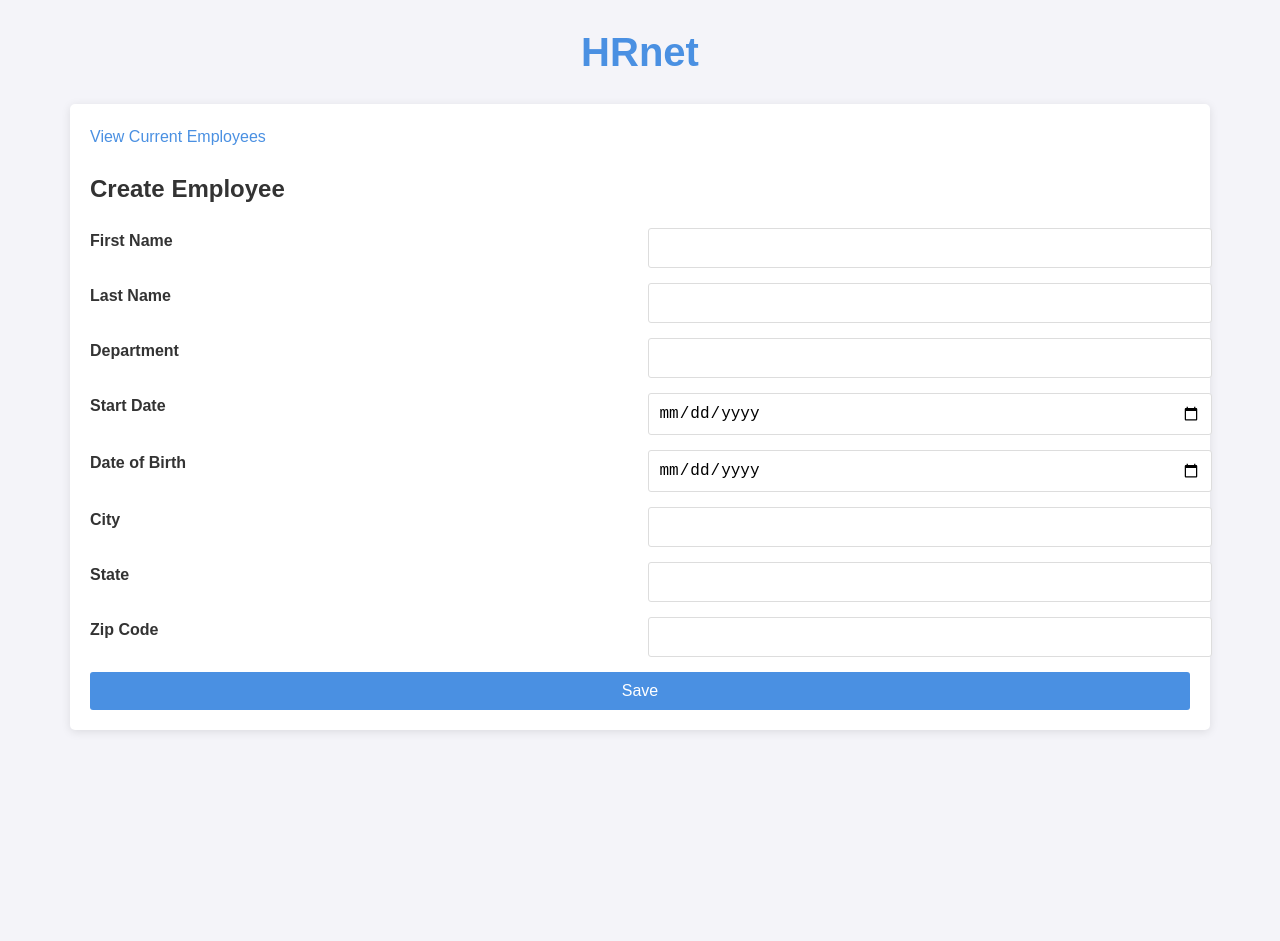
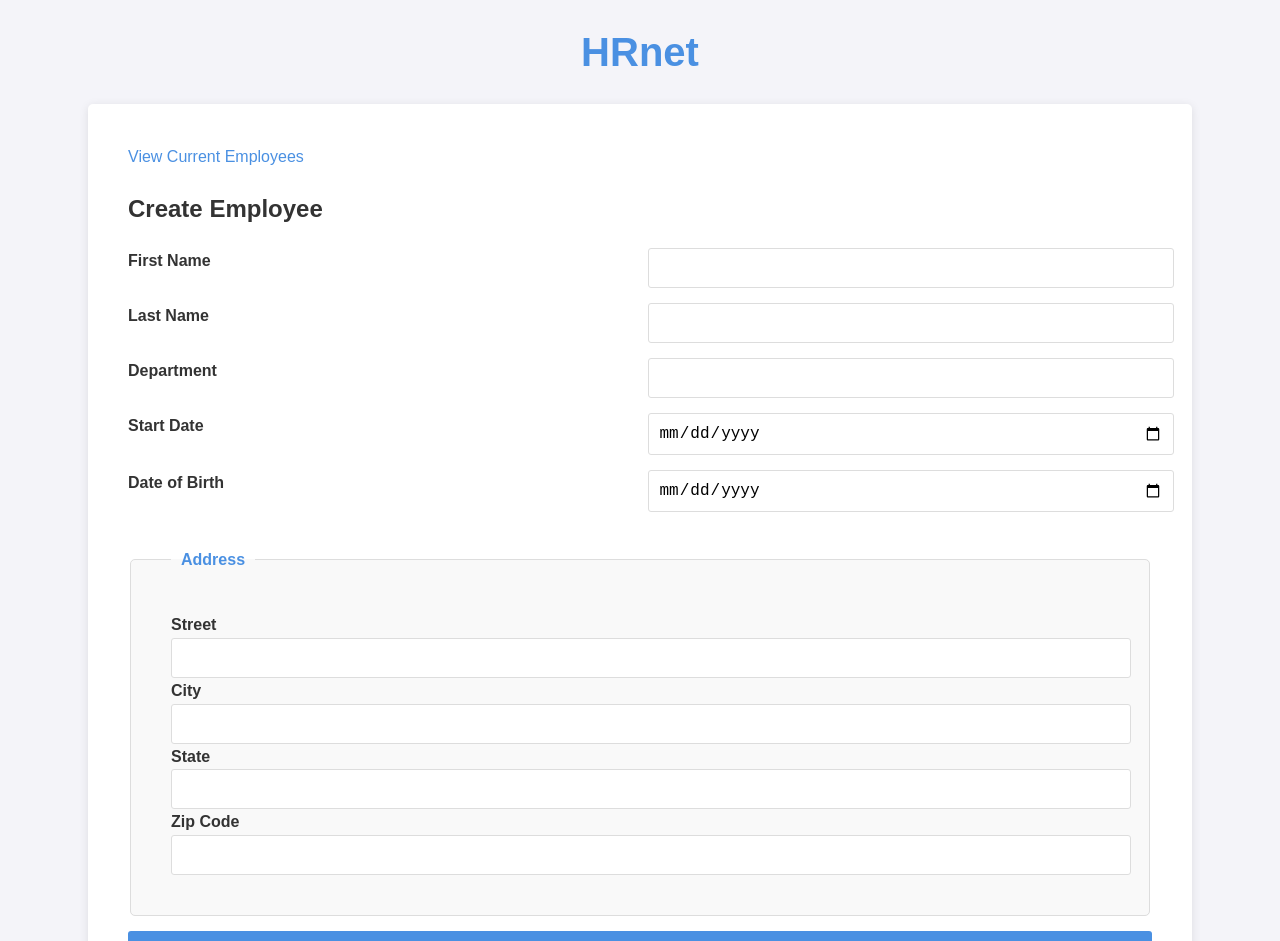
Before and after one commit to Courleciel/WealthHealth_project, a React (Create React App) app in the folder wealthhealth_project/: page / in a window 1280 px wide. Shown: the top 941 px of the page. Before the commit the page ends 800 px from the top, so only its background shows below. Built offline with nearby package versions, Linux system fonts and the light colour scheme.

Commit message:
add street & address section

```diff
--- a/wealthhealth_project/src/App.css
+++ b/wealthhealth_project/src/App.css
@@ -15,9 +15,9 @@ body {
 
 .container {
   width: 90%;
-  max-width: 1100px;
+  max-width: 1024px;
   margin: 20px auto;
-  padding: 20px;
+  padding: 40px;
   background: #fff;
   border-radius: 5px;
   box-shadow: 0 2px 10px rgba(0, 0, 0, 0.1);
@@ -48,6 +48,21 @@ form input, form select {
   border: 1px solid #ddd;
   border-radius: 3px;
   width: 100%;
+}
+
+form fieldset {
+  grid-column: span 2;
+  border: 1px solid #ddd;
+  padding: 40px;
+  border-radius: 5px;
+  margin-top: 20px;
+  background-color: #f9f9f9;
+}
+
+form fieldset legend {
+  padding: 0 10px;
+  font-weight: bold;
+  color: #4a90e2;
 }
 
 form button {
--- a/wealthhealth_project/src/pages/CreateEmployee/CreateEmployee.jsx
+++ b/wealthhealth_project/src/pages/CreateEmployee/CreateEmployee.jsx
@@ -13,6 +13,7 @@ const CreateEmployee = () => {
     department: "",
     startDate: "",
     dateOfBirth: "",
+    street: "",
     city: "",
     state: "",
     zipCode: "",
@@ -39,28 +40,80 @@ const CreateEmployee = () => {
         <h2>Create Employee</h2>
         <form onSubmit={handleSubmit}>
           <label htmlFor="firstName">First Name</label>
-          <input type="text" id="firstName" value={formData.firstName} onChange={handleChange} />
+          <input
+            type="text"
+            id="firstName"
+            value={formData.firstName}
+            onChange={handleChange}
+          />
 
           <label htmlFor="lastName">Last Name</label>
-          <input type="text" id="lastName" value={formData.lastName} onChange={handleChange} />
+          <input
+            type="text"
+            id="lastName"
+            value={formData.lastName}
+            onChange={handleChange}
+          />
 
           <label htmlFor="department">Department</label>
-          <input type="text" id="department" value={formData.department} onChange={handleChange} />
+          <input
+            type="text"
+            id="department"
+            value={formData.department}
+            onChange={handleChange}
+          />
 
           <label htmlFor="startDate">Start Date</label>
-          <input type="date" id="startDate" value={formData.startDate} onChange={handleChange} />
+          <input
+            type="date"
+            id="startDate"
+            value={formData.startDate}
+            onChange={handleChange}
+          />
 
           <label htmlFor="dateOfBirth">Date of Birth</label>
-          <input type="date" id="dateOfBirth" value={formData.dateOfBirth} onChange={handleChange} />
+          <input
+            type="date"
+            id="dateOfBirth"
+            value={formData.dateOfBirth}
+            onChange={handleChange}
+          />
 
-          <label htmlFor="city">City</label>
-          <input type="text" id="city" value={formData.city} onChange={handleChange} />
+          <fieldset>
+            <legend>Address</legend>
 
-          <label htmlFor="state">State</label>
-          <input type="text" id="state" value={formData.state} onChange={handleChange} />
+            <label htmlFor="street">Street</label>
+            <input
+              type="text"
+              id="street"
+              value={formData.street}
+              onChange={handleChange}
+            />
 
-          <label htmlFor="zipCode">Zip Code</label>
-          <input type="text" id="zipCode" value={formData.zipCode} onChange={handleChange} />
+            <label htmlFor="city">City</label>
+            <input
+              type="text"
+              id="city"
+              value={formData.city}
+              onChange={handleChange}
+            />
+
+            <label htmlFor="state">State</label>
+            <input
+              type="text"
+              id="state"
+              value={formData.state}
+              onChange={handleChange}
+            />
+
+            <label htmlFor="zipCode">Zip Code</label>
+            <input
+              type="text"
+              id="zipCode"
+              value={formData.zipCode}
+              onChange={handleChange}
+            />
+          </fieldset>
 
           <button type="submit">Save</button>
         </form>
--- a/wealthhealth_project/src/pages/EmployeeList/EmployeeList.jsx
+++ b/wealthhealth_project/src/pages/EmployeeList/EmployeeList.jsx
@@ -16,6 +16,7 @@ const EmployeeList = () => {
             <th>Department</th>
             <th>Start Date</th>
             <th>Date of Birth</th>
+            <th>Street</th>
             <th>City</th>
             <th>State</th>
             <th>Zip Code</th>
@@ -29,6 +30,7 @@ const EmployeeList = () => {
               <td>{employee.department}</td>
               <td>{employee.startDate}</td>
               <td>{employee.dateOfBirth}</td>
+              <td>{employee.street}</td>
               <td>{employee.city}</td>
               <td>{employee.state}</td>
               <td>{employee.zipCode}</td>
```
Also changed, not shown: wealthhealth_project/src/components/EmployeeForm.jsx (deleted, +0 -54 lines).
